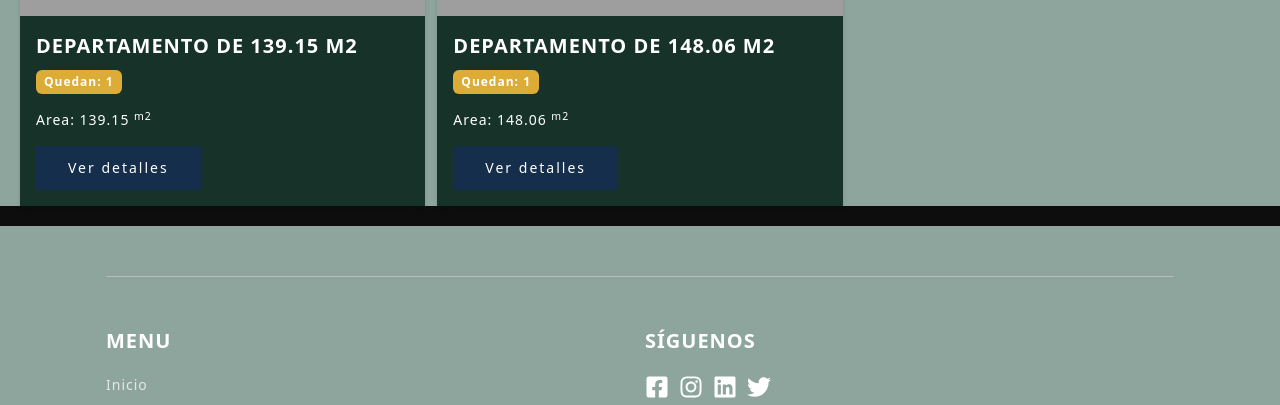
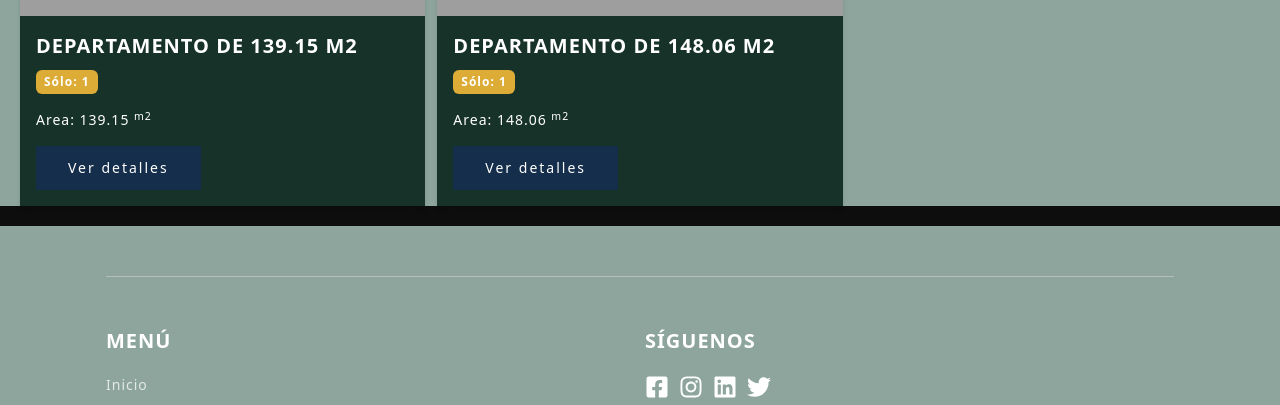
Before and after one commit to GrijalvaMarco/arenitower, a React (Vite) app: page /typologies in a window 1280 px wide. Shown: the part 2096-2501 px from the top of the page. Built offline with nearby package versions, Linux system fonts and the light colour scheme; grey boxes are pictures that could not be loaded.

Commit message:
make small changes to main and typologies pages

```diff
--- a/src/components/Footer.jsx
+++ b/src/components/Footer.jsx
@@ -13,7 +13,7 @@ function Footer() {
         <Container>
           <div className="border-t border-[#b9bbbd] flex lg:gap-[10px] gap-[20px] py-[40px] lg:flex-nowrap flex-wrap">
             <ul className="w-[100%] py-[10px]">
-              <h2 className="text-xl uppercase font-bold mb-[20px]">Menu</h2>
+              <h2 className="text-xl uppercase font-bold mb-[20px]">Menú</h2>
               {headerData.map((el) => {
                 return (
                   <li
--- a/src/components/TypologyElement.tsx
+++ b/src/components/TypologyElement.tsx
@@ -16,7 +16,7 @@ const TypologyElement = ({ typology }: { typology: any }) => {
                 <div className="p-4">
                     <h2 className="text-xl font-semibold text-white mb-2">{typology.label}</h2>
                     <span className="inline-block bg-accentColor text-white text-xs font-bold rounded-md px-2 py-1 mb-4">
-                        Quedan: {typology.quantity}
+                        {typology.quantity === 1 ? "Sólo: " : "Quedan: "}{typology.quantity}
                     </span>
                     <p className="text-sm text-white mb-4">Area: {typology.area} <sup>m2</sup></p>
                     <div className="text-white">
--- a/src/components/home/TypologyDetails.jsx
+++ b/src/components/home/TypologyDetails.jsx
@@ -1,4 +1,5 @@
 import Button from "../Button";
+import { Link } from "react-router-dom";
 
 function TypologyDetails({ tipology }) {
     return (
@@ -41,7 +42,9 @@ function TypologyDetails({ tipology }) {
                 </ul>
             </div>
             <div className="mt-[20px] text-center sm:text-left">
-                <Button>Solicitar más información</Button>
+                <Link to="/contact">
+                    <Button>Solicitar más información</Button>
+                </Link>
             </div>
         </div>
     );
```
